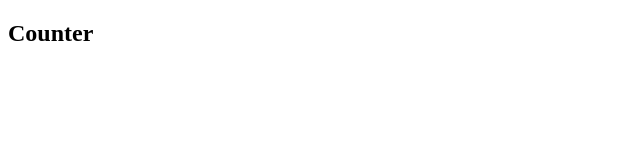
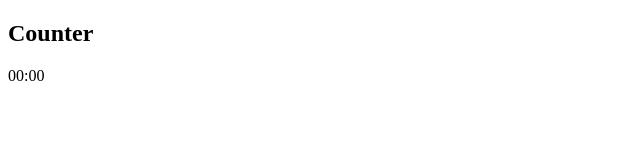
Before and after one commit to WesleyTavaresDev/Counter, a plain HTML site: page src/index.html in a window 1280 px wide. Shown: the full height of the page, 0-640 px from the left. Drawn offline with Linux system fonts and the light colour scheme.

Commit message:
Counter Time added

```diff
--- a/src/index.html
+++ b/src/index.html
@@ -14,5 +14,7 @@
         </h1>
     </section>
 
+    <section id="Time">00:00</section>
+
 </body>
 </html>
```
